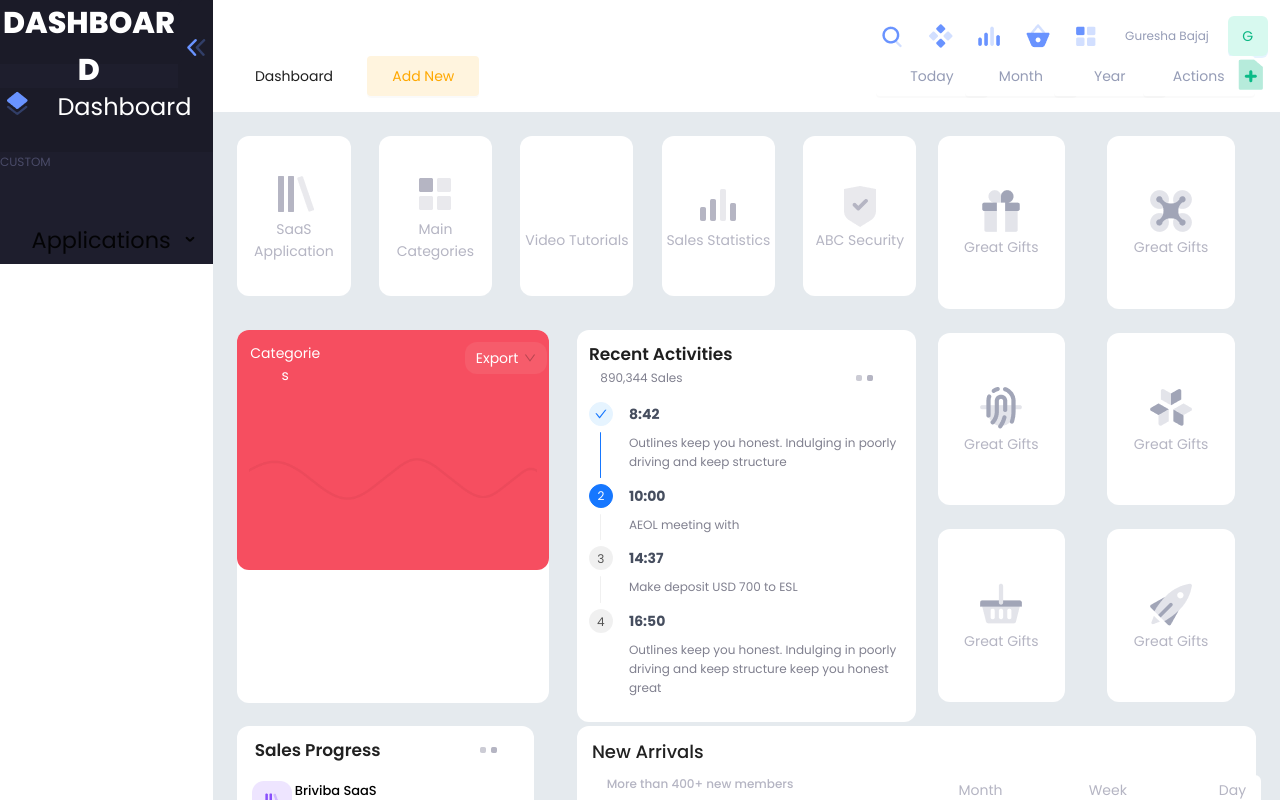
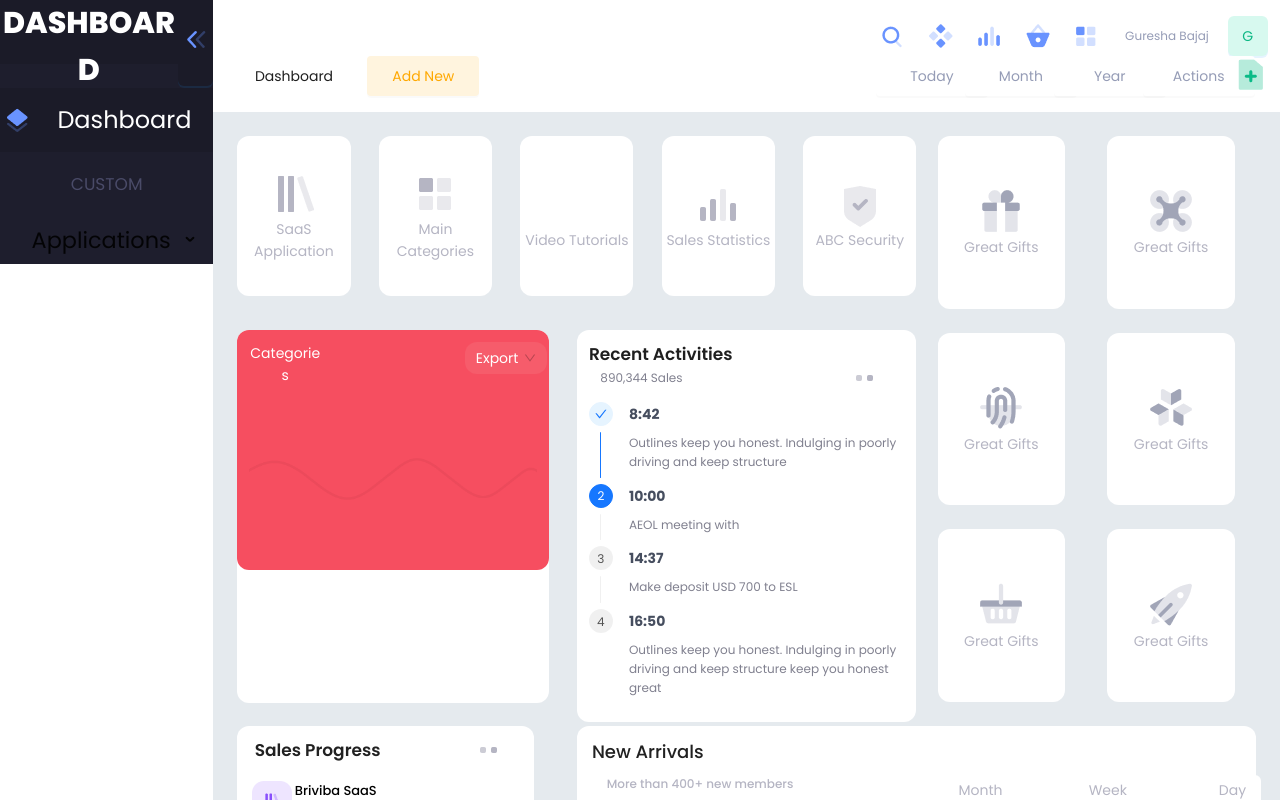
Before and after one commit to guresha17/Evotech-Global-Assessment, a React (Create React App) app: page / in a window 1280 px wide. Shown: the top 800 px of the page. Built offline with nearby package versions, Linux system fonts and the light colour scheme.

Commit message:
Assessment UI continued...

```diff
--- a/src/Components/DashboardComponent.tsx
+++ b/src/Components/DashboardComponent.tsx
@@ -46,11 +46,11 @@ const DashboardComponent: React.FC = () => {
             <Row className='dashboard-main'>
                 <Col xs={24}>
                     <Row className='d-flex dashboard-header'>
-                        <Col xs={20}>
+                        <Col xs={20} className='d-flex-container-center'>
                             {collapsed ? <></>
                                 : <Typography className='dashboard-text'>DASHBOARD</Typography>}
                         </Col>
-                        <Col xs={4}>
+                        <Col xs={4} className='d-flex-container-center'>
                             <Button type="primary" onClick={toggleCollapsed} style={{ marginBottom: 16 }} className='dashboard-collapse-button'>
                                 <img src='/assets/images/Arrow-double-left-active.png' alt='collapse-arrow-image' />
                             </Button>
@@ -61,18 +61,16 @@ const DashboardComponent: React.FC = () => {
                 </Col>
                 <Col xs={24}>
                     <Row className='d-flex dashboard-header'>
-                        <Col xs={4}>
+                        <Col xs={4} className='d-flex-container-center'>
                             <img src='/assets/images/Layers.png' alt='layers-image' />
                         </Col>
-                        <Col xs={20}>
+                        <Col xs={20} className='d-flex-container-center'>
                             <Typography className='dashboard-sub-text'>Dashboard</Typography>
                         </Col>
                     </Row>
                 </Col>
-                <Col xs={24}>
-                    <Row className='d-flex custom-text-div'>
+                <Col xs={24} className='d-flex-container-center custom-text-div'>
                         <Typography className='custom-text'>CUSTOM</Typography>
-                    </Row>
                 </Col>
                 <Col xs={24}>
                     <Menu
--- a/src/Styles/Dashboard.css
+++ b/src/Styles/Dashboard.css
@@ -53,8 +53,9 @@
 
 .custom-text{
     color: #4A4B68;
-    font-size: 12px;
+    font-size: 17px;
     line-height: 20px;
+    text-align: center;
 }
 
 .custom-text-div{
@@ -62,3 +63,9 @@
     height: 4rem;
     align-self: center;
 }
+
+.d-flex-container-center{
+    display: flex;
+    justify-content: center;
+    align-items: center;
+}
```
